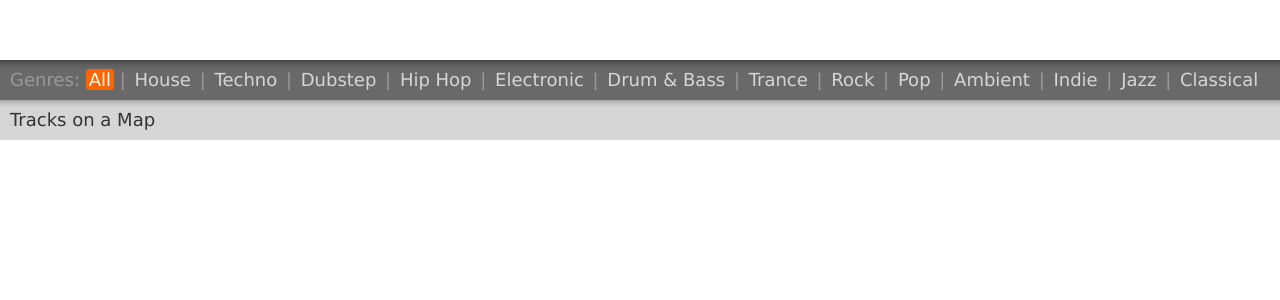
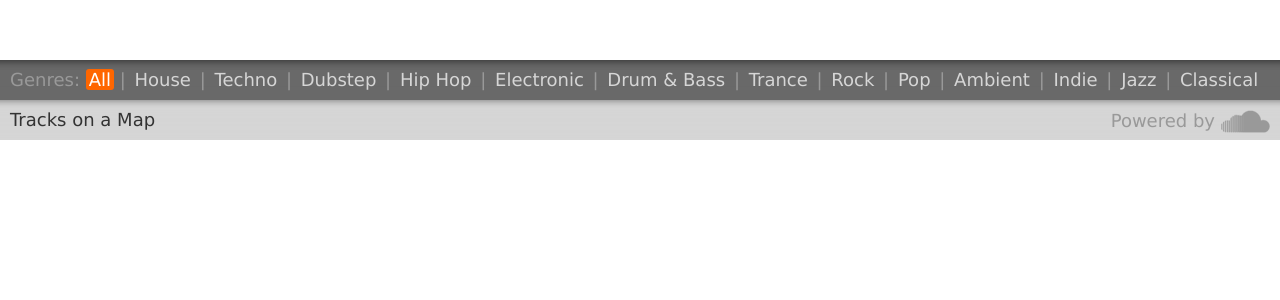
Before and after one commit to freenerd/SoundCloud-Map, a Python web app: template templates/index.html in a window 1280 px wide. Shown: the part 660-960 px from the top of the page. Run offline with Jinja, Linux system fonts and the light colour scheme; the template is opened without the code that fills it, so the values that code supplies are empty; some libraries are stand-ins or nearby versions; some web fonts are replaced.

Commit message:
powered by

```diff
--- a/style/style.css
+++ b/style/style.css
@@ -236,10 +236,13 @@ a:hover {
   background: #d6d6d6 url('../images/bg.png') 0 -51px repeat-x;
 }
 
-.options .jump-to form {
+.options .jump-to a.powered-by {
   position: absolute;
   right: 10px;
-  top: 4px;
+  top: 6px;
+  color: #999;
+  padding-right: 55px;
+  background: transparent url('../images/small-cloud.png')  100% 48% no-repeat;
 }
 
 .footer {
--- a/templates/index.html
+++ b/templates/index.html
@@ -61,6 +61,9 @@
     		</div>
     		<div class="jump-to">
     		  Tracks on a Map
+    		  <a class="powered-by" href="http://soundcloud.com">
+    		    Powered by
+    		  </a>
     		</div>
   		</div>
 		</div>
```
Also changed, not shown: images/small-cloud.png (added).
